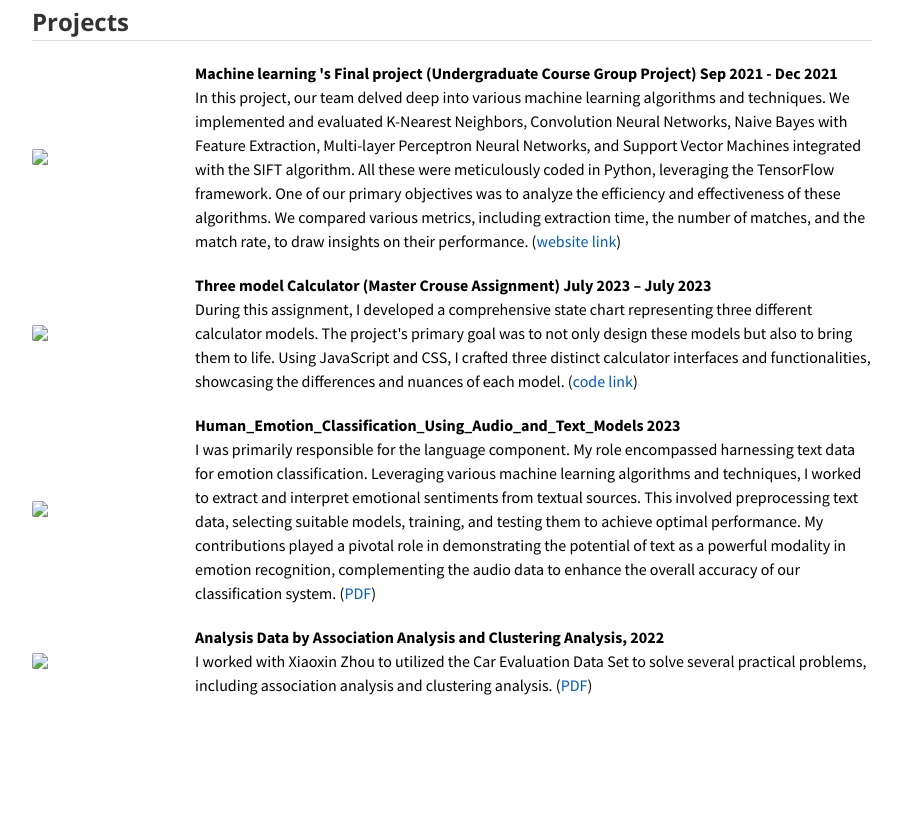
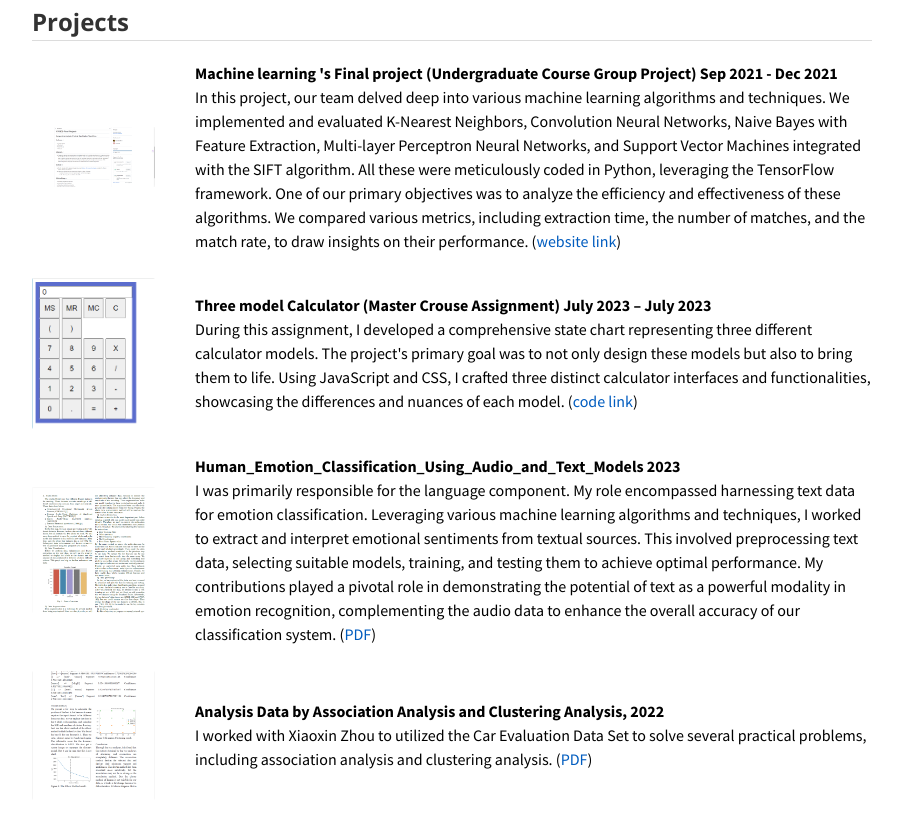
Before and after one commit to chaoyu530/cywang, a plain HTML site: page index.html in a window 1280 px wide. Shown: the part 1300-2126 px from the top of the page, without its empty margins (188-1089 px from the left). Before the commit the page ends 2047 px from the top, so only its background shows below. Drawn offline with nearby package versions, Linux system fonts and the light colour scheme.

Commit message:
Update index.html

```diff
--- a/index.html
+++ b/index.html
@@ -36,7 +36,7 @@
       <div class="content-table flex-column">
         <div class="flex-row">
           <div class="flex-item flex-column">
-            <img class="image" id="me" src="img/me.jpeg">
+            <img class="image" id="me" src="img/me.jpg">
           </div>
           <div class="flex-item flex-column">
             <h2>Chaoyu Wang</h2>
@@ -119,7 +119,7 @@
         </div>
         <div class="flex-row">
           <div class="flex-item flex-item-stretch flex-column">
-            <img class="image max-width-600" src="img/1.jpg">
+            <img class="image max-width-600" src="img/1.png">
           </div>
           <div class="flex-item flex-item-stretch-6 flex-column">
             <p class="text">
@@ -133,7 +133,7 @@
         </div>
         <div class="flex-row">
           <div class="flex-item flex-item-stretch flex-column">
-            <img class="image max-width-600" src="img/2.jpg">
+            <img class="image max-width-600" src="img/2.png">
           </div>
           <div class="flex-item flex-item-stretch-6 flex-column">
             <p class="text">
@@ -147,7 +147,7 @@
         </div>
         <div class="flex-row">
           <div class="flex-item flex-item-stretch flex-column">
-            <img class="image max-width-600" src="img/3.jpg">
+            <img class="image max-width-600" src="img/3.png">
           </div>
           <div class="flex-item flex-item-stretch-6 flex-column">
             <p class="text">
@@ -161,7 +161,7 @@
         </div>
         <div class="flex-row">
           <div class="flex-item flex-item-stretch flex-column">
-            <img class="image max-width-600" src="img/4.jpg">
+            <img class="image max-width-600" src="img/4.png">
           </div>
           <div class="flex-item flex-item-stretch-6 flex-column">
             <p class="text">
```
